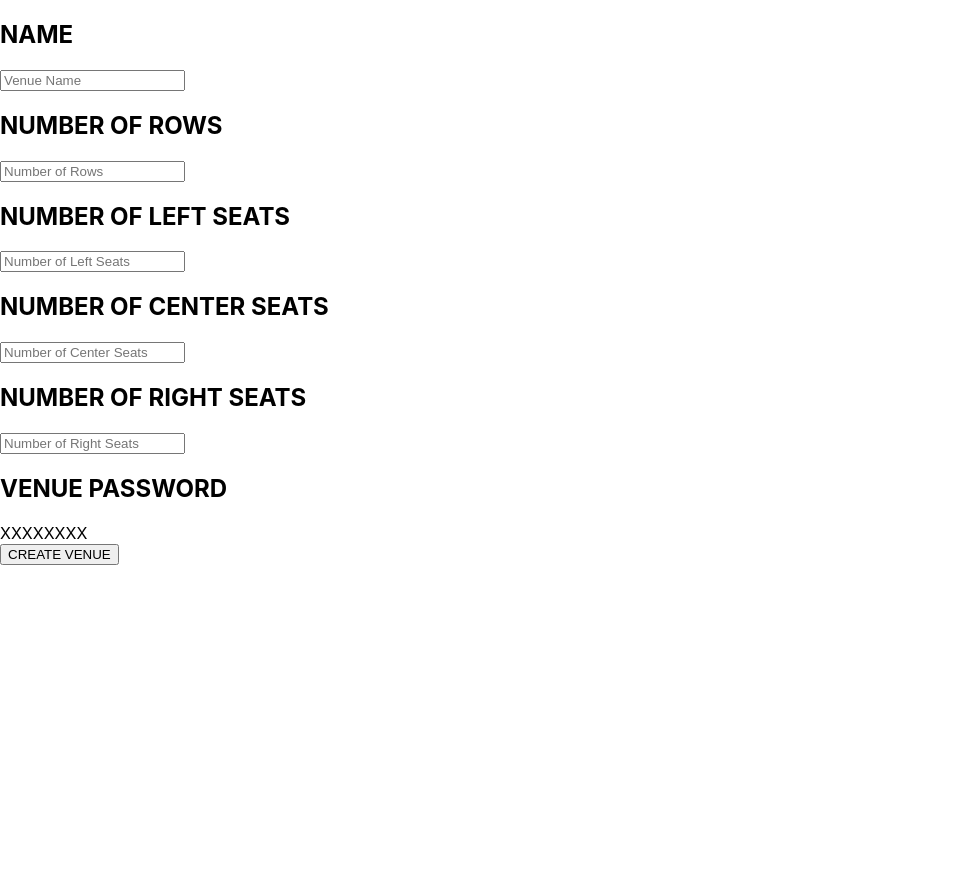
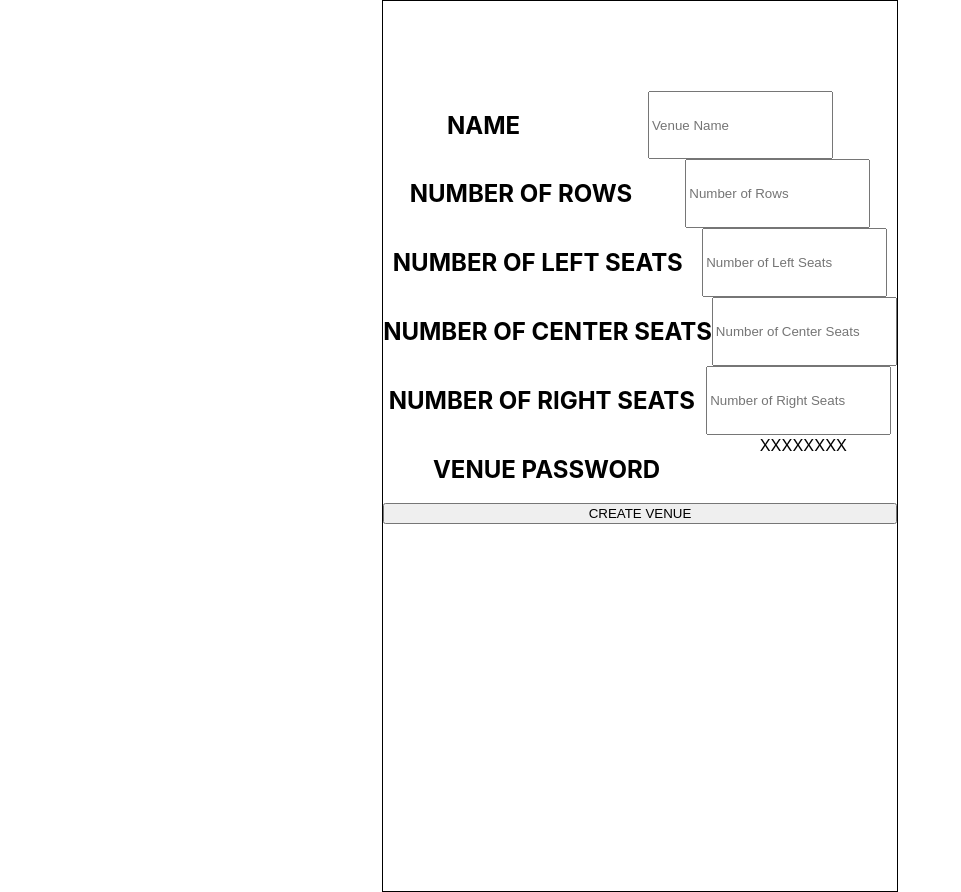
Before and after one commit to dmpatel0/seats4u, a React (Create React App) app in the folder seats4u/: page /create-venue in a window 1280 px wide. Shown: the whole page, without its empty margins (0-961 px from the left). Before the commit the page ends 800 px from the top, so only its background shows below. Built offline with nearby package versions, Linux system fonts and the light colour scheme.

Commit message:
create-venue view styling

```diff
--- a/seats4u/src/App.css
+++ b/seats4u/src/App.css
@@ -137,3 +137,22 @@
 }
 
 /* STYLING CODE FOR THE CREATE VENUE VIEW */
+
+.create-venue {
+  display: flex;
+  justify-content: center;
+  align-items: center;
+}
+
+.create-venue > .form {
+  border: 1px solid black;
+  display: flex;
+  flex-direction: column;
+  height: 100vh;
+  padding-top: 7%;
+}
+
+.create-venue > .form > div {
+  display: flex;
+  justify-content: space-around;
+}
```
